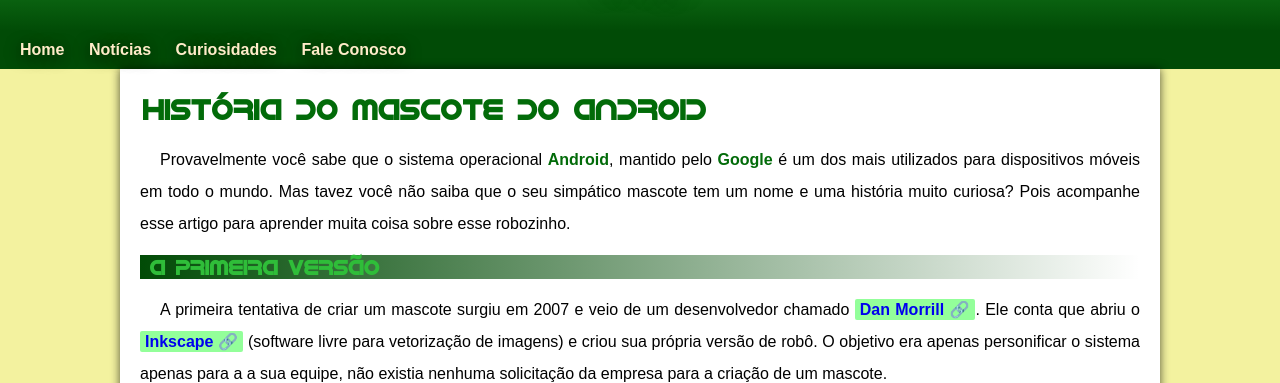
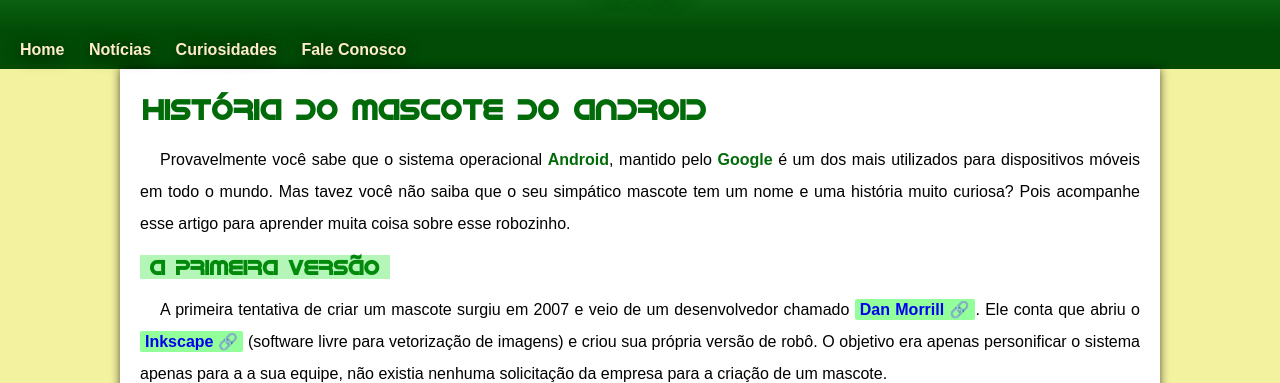
Before and after one commit to ImMhmd/projeto-android, a plain HTML site: page index.html in a window 1280 px wide. Shown: the part 129-512 px from the top of the page. Drawn offline with Linux system fonts and the light colour scheme.

Commit message:
mudança

```diff
--- a/estilo/style.css
+++ b/estilo/style.css
@@ -110,12 +110,12 @@
 }
 
 main h2{
+    display: inline;
     font-family: var(--fonte-android);
     font-size: 1.3em;
-    color: #2FBD39;
-    background-image: linear-gradient(to right, var(--cor4), transparent);
-    padding-left: 10px;
-
+    color: #038a0c;
+    background-color: #b4f5b8;
+    padding: 0px 10px;
 }
 
 main p{
```
